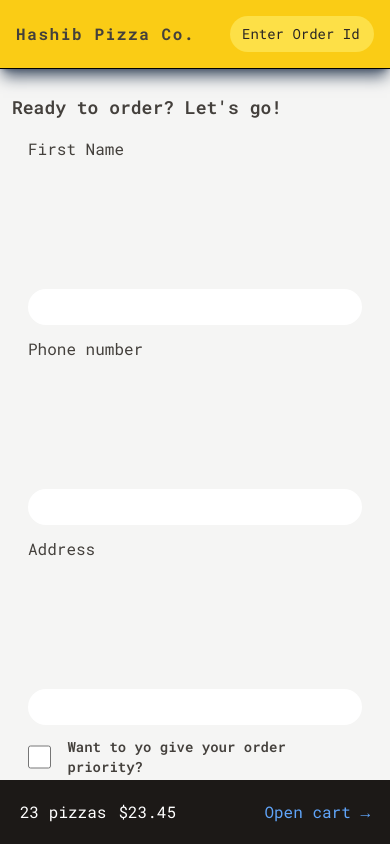
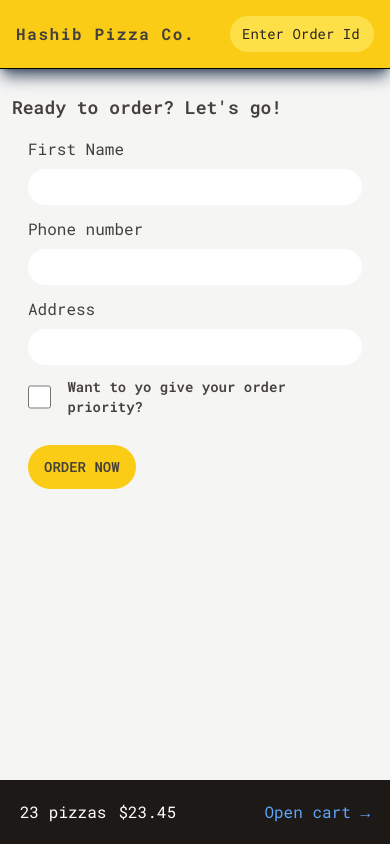
Before and after one commit to hashib786/Fast-Pizza, a React (Vite) app: page /order/new in a window 390 px wide. Built offline with nearby package versions, Linux system fonts and the light colour scheme.

Commit message:
fix some css of form

```diff
--- a/src/features/order/CreateOrder.tsx
+++ b/src/features/order/CreateOrder.tsx
@@ -40,14 +40,14 @@
 
       <Form method="POST" className="m-4">
         <div className="mb-3 flex flex-col gap-2 sm:flex-row sm:items-center">
-          <label className="basis-36">First Name</label>
+          <label className="sm:basis-36">First Name</label>
           <div className="grow">
             <input className="input" type="text" name="customer" required />
           </div>
         </div>
 
         <div className="mb-3 flex flex-col gap-2 sm:flex-row sm:items-center">
-          <label className="basis-36">Phone number</label>
+          <label className="sm:basis-36">Phone number</label>
           <div className="grow">
             <input className="input" type="tel" name="phone" required />
             {fromErrors?.phone ? <p>{fromErrors?.phone}</p> : null}
@@ -55,7 +55,7 @@
         </div>
 
         <div className="mb-3 flex flex-col gap-2 sm:flex-row sm:items-center">
-          <label className="basis-36">Address</label>
+          <label className="sm:basis-36">Address</label>
           <div className="grow">
             <input type="text" name="address" required className="input" />
           </div>
```
